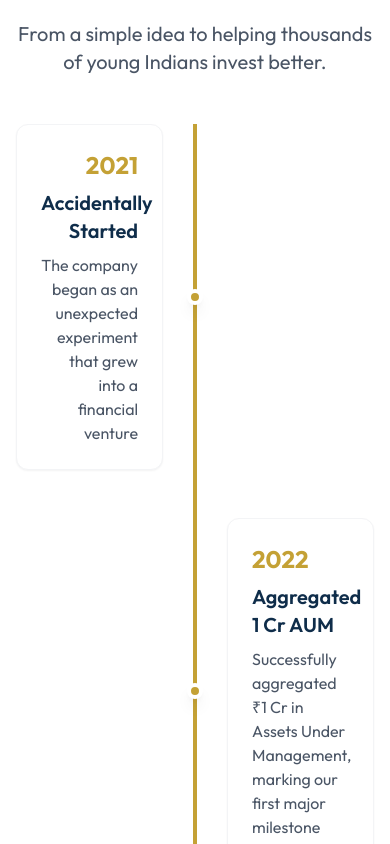
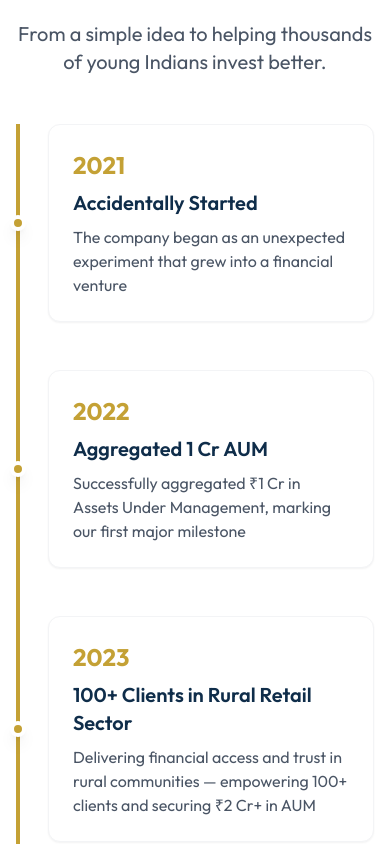
Before and after one commit to Paisa-Gullak/web, a Next.js app: page /about in a window 390 px wide. Shown: the part 2720-3564 px from the top of the page. Built offline with nearby package versions, Linux system fonts and the light colour scheme.

Commit message:
fix: mobile timeline layout on mutual fund & about pages

```diff
--- a/src/app/about/page.tsx
+++ b/src/app/about/page.tsx
@@ -205,7 +205,8 @@ const AboutPage = () => {
               better.
             </p>
           </div>
-          <div className="relative">
+          {/* Desktop Version */}
+          <div className="relative hidden md:block">
             <div className="absolute left-1/2 transform -translate-x-1/2 h-full w-1 bg-paisa-gold"></div>
             <div className="space-y-12">
               {milestones.map((milestone, index) => (
@@ -222,9 +223,9 @@ const AboutPage = () => {
                     }`}
                   >
                     <div className="card p-6">
-                      <div className="text-2xl font-bold text-paisa-gold mb-2">
+                      <h1 className="text-2xl font-bold text-paisa-gold mb-2">
                         {milestone.year}
-                      </div>
+                      </h1>
                       <h3 className="text-xl font-semibold text-paisa-blue mb-2">
                         {milestone.title}
                       </h3>
@@ -233,6 +234,32 @@ const AboutPage = () => {
                   </div>
                   <div className="absolute left-1/2 transform -translate-x-1/2 w-4 h-4 bg-paisa-gold rounded-full border-4 border-white shadow-lg"></div>
                   <div className="w-1/2"></div>
+                </div>
+              ))}
+            </div>
+          </div>
+          {/* Mobile Version */}
+          <div className="relative block md:hidden">
+            <div className="absolute h-full w-1 bg-paisa-gold"></div>
+            <div className="space-y-12">
+              {milestones.map((milestone, index) => (
+                <div
+                  key={index}
+                  className={"flex items-center animate-slide-up"}
+                  style={{ animationDelay: `${index * 0.2}s` }}
+                >
+                  <div className={"w-full ml-8"}>
+                    <div className="card p-6">
+                      <h1 className="text-2xl font-bold text-paisa-gold mb-2">
+                        {milestone.year}
+                      </h1>
+                      <h3 className="text-xl font-semibold text-paisa-blue mb-2">
+                        {milestone.title}
+                      </h3>
+                      <p className="text-gray-600">{milestone.description}</p>
+                    </div>
+                  </div>
+                  <div className="absolute -left-1.5 w-4 h-4 bg-paisa-gold rounded-full border-4 border-white shadow-lg"></div>
                 </div>
               ))}
             </div>
--- a/src/app/mutual-funds/page.tsx
+++ b/src/app/mutual-funds/page.tsx
@@ -456,7 +456,8 @@ const MutualFundsPage = () => {
               managed.
             </p>
           </div>
-          <div className="relative">
+          {/* Desktop Version */}
+          <div className="relative md:block hidden">
             <div className="absolute left-1/2 transform -translate-x-1/2 h-full w-1 bg-paisa-gold"></div>
             <div className="space-y-12">
               {regulatoryFramework.map((regulators, index) => (
@@ -473,9 +474,6 @@ const MutualFundsPage = () => {
                     }`}
                   >
                     <div className="card p-6">
-                      {/* <div className="text-2xl font-bold text-paisa-gold mb-2">
-                        {regulators.title}
-                      </div> */}
                       <h3 className="text-2xl font-semibold text-paisa-blue mb-2">
                         {regulators.title}
                       </h3>
@@ -484,6 +482,29 @@ const MutualFundsPage = () => {
                   </div>
                   <div className="absolute left-1/2 transform -translate-x-1/2 w-4 h-4 bg-paisa-gold rounded-full border-4 border-white shadow-lg"></div>
                   <div className="w-1/2"></div>
+                </div>
+              ))}
+            </div>
+          </div>
+          {/* Mobile Version */}
+          <div className="relative block md:hidden">
+            <div className="absolute h-full w-1 bg-paisa-gold"></div>
+            <div className="space-y-12">
+              {regulatoryFramework.map((regulators, index) => (
+                <div
+                  key={index}
+                  className={"flex items-center animate-slide-up"}
+                  style={{ animationDelay: `${index * 0.2}s` }}
+                >
+                  <div className={"w-full ml-8"}>
+                    <div className="card p-6">
+                      <h3 className="text-xl font-semibold text-paisa-blue mb-2">
+                        {regulators.title}
+                      </h3>
+                      <p className="text-gray-600">{regulators.description}</p>
+                    </div>
+                  </div>
+                  <div className="absolute -left-1.5 w-4 h-4 bg-paisa-gold rounded-full border-4 border-white shadow-lg"></div>
                 </div>
               ))}
             </div>
```
